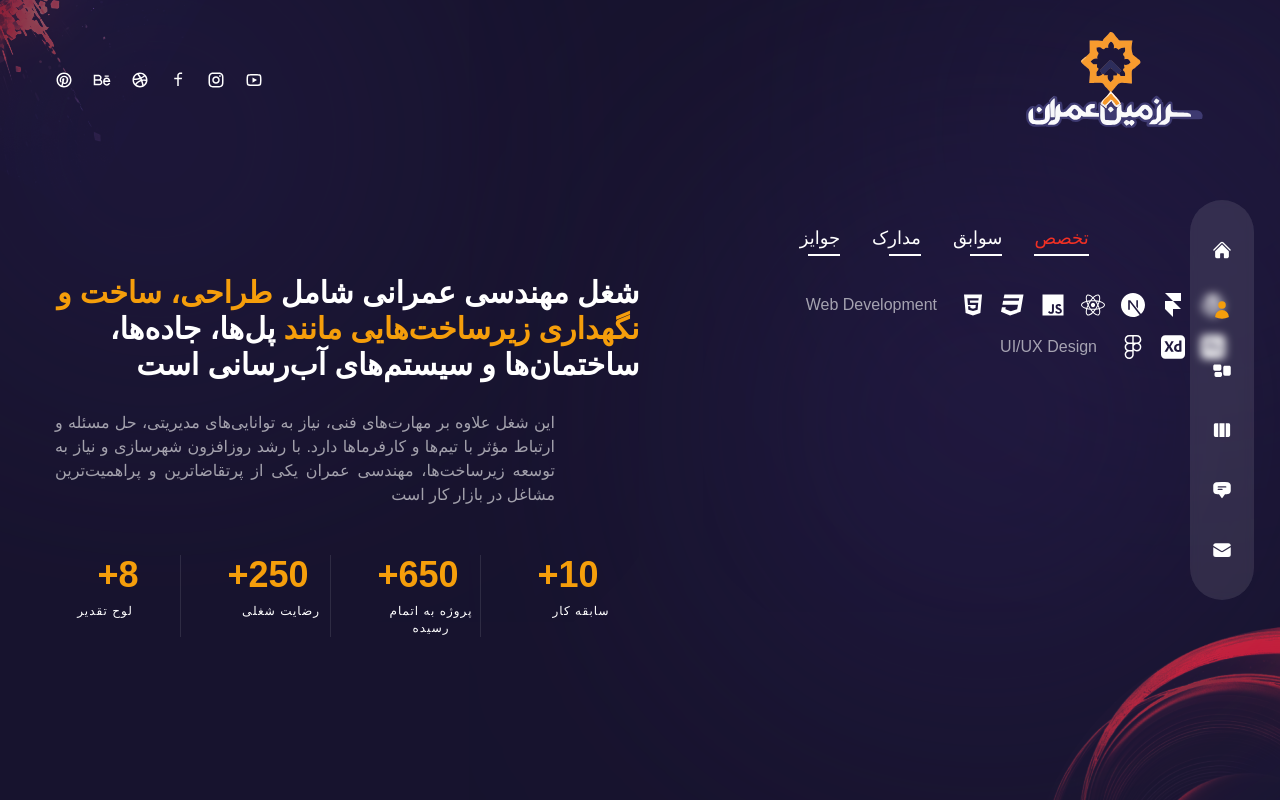
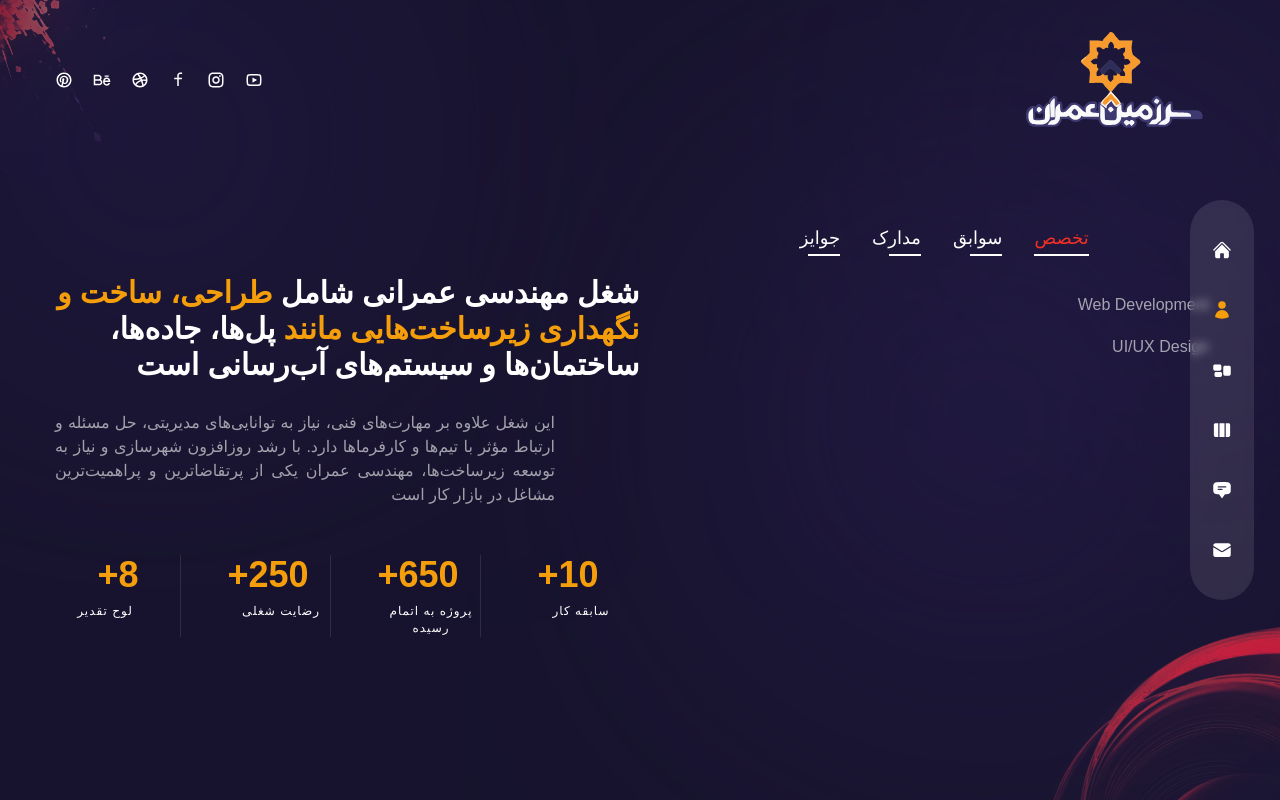
Before and after one commit to imanhaqiqatkhah/sarzaminomran.ir, a Next.js app: page /about in a window 1280 px wide. Built offline with nearby package versions, Linux system fonts and the light colour scheme.

Commit message:
"Removed import of react-icons and removed usage of icons in About component"

```diff
--- a/pages/about/index.js
+++ b/pages/about/index.js
@@ -1,21 +1,4 @@
 import React, { useState } from "react"
-
-// icons
-import {
-  FaHtml5,
-  FaCss3,
-  FaJs,
-  FaReact,
-  FaWordpress,
-  FaFigma,
-} from "react-icons/fa"
-
-import {
-  SiNextdotjs,
-  SiFramer,
-  SiAdobexd,
-  SiAdobephotoshop,
-} from "react-icons/si"
 
 //  data
 const aboutData = [
@@ -71,19 +54,9 @@ const aboutData = [
     info: [
       {
         title: "Web Development",
-        icons: [
-          <FaHtml5 />,
-          <FaCss3 />,
-          <FaJs />,
-          <FaReact />,
-          <SiNextdotjs />,
-          <SiFramer />,
-          <FaWordpress />,
-        ],
       },
       {
         title: "UI/UX Design",
-        icons: [<FaFigma />, <SiAdobexd />, <SiAdobephotoshop />],
       },
     ],
   },
@@ -228,19 +201,6 @@ const About = () => {
                   <div className="font-light mb-2 md:mb-0 ">{item.title}</div>
                   <div className="hidden md:flex"></div>
                   <div>{item.stage}</div>
-                  <div className="flex gap-x-4 ">
-                    {/* icons */}
-                    {item.icons?.map((icon, itemIndex) => {
-                      return (
-                        <div
-                          key={itemIndex}
-                          className="text-2xl transition-all duration-500 text-white"
-                        >
-                          {icon}
-                        </div>
-                      )
-                    })}
-                  </div>
                 </div>
               )
             })}
```
